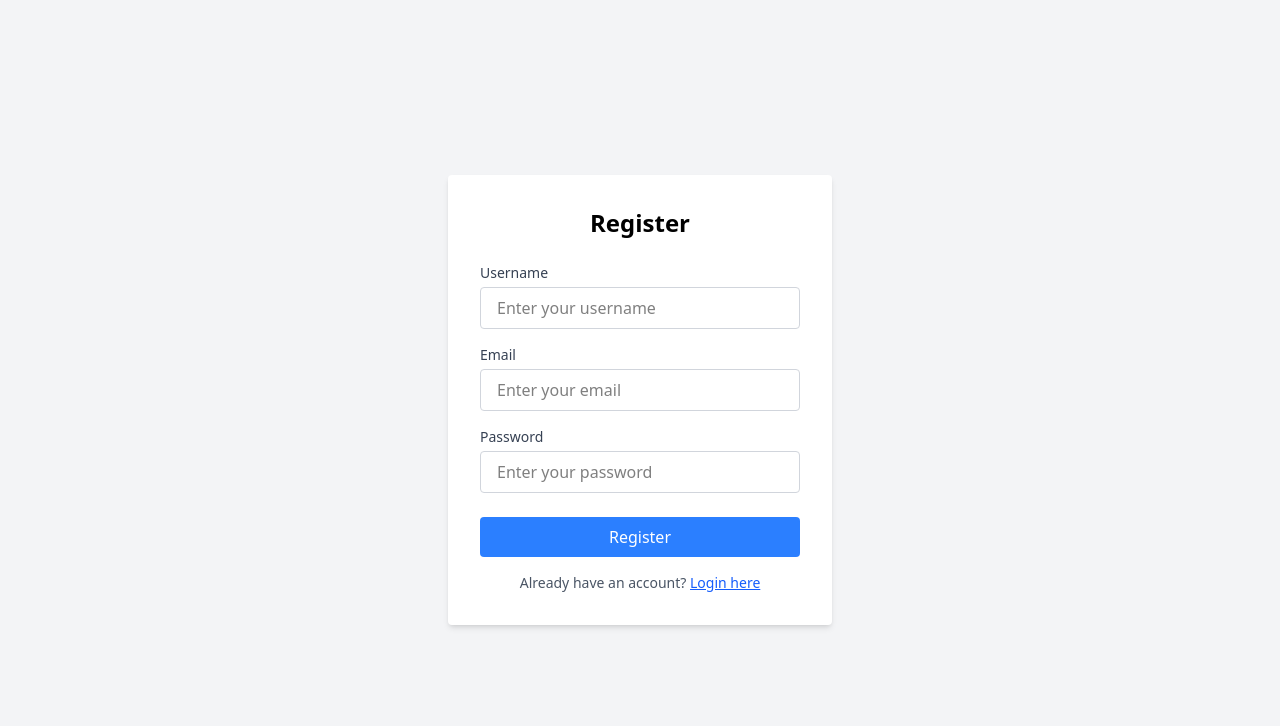
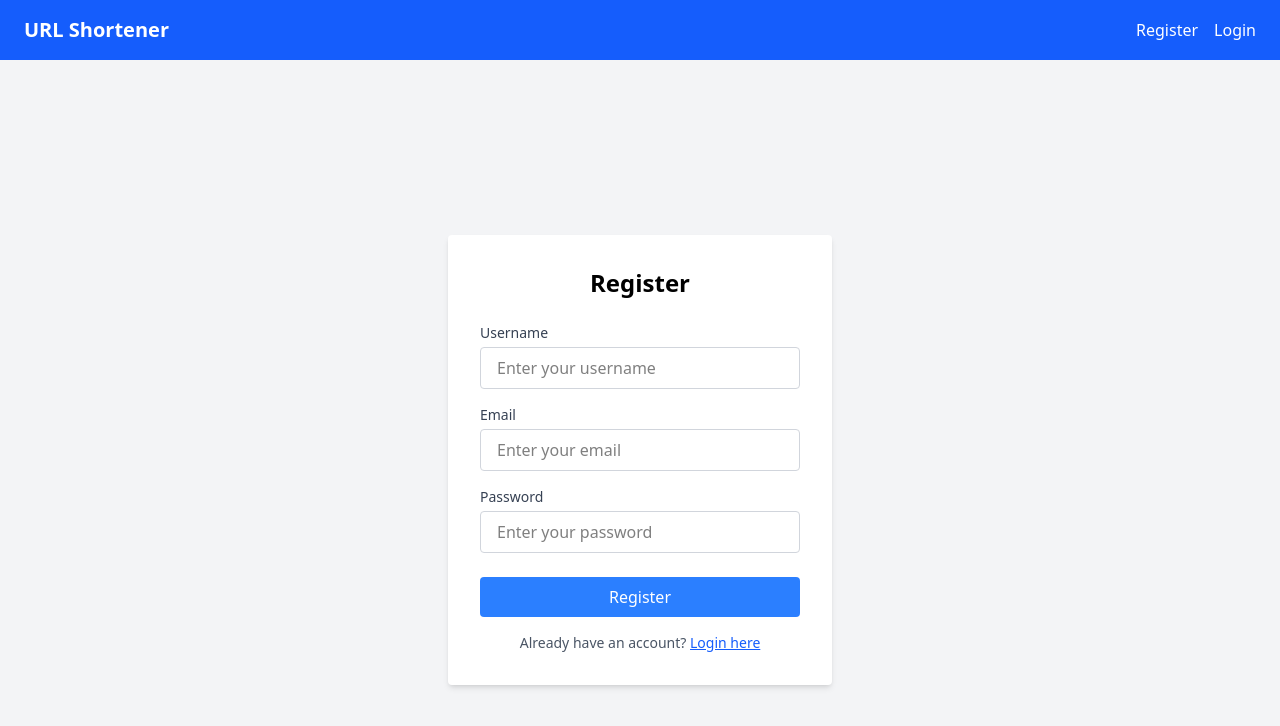
Before and after one commit to Tharunvasireddi/url-shortner, a React (Vite) app in the folder Frontend/: page /auth in a window 1280 px wide. Shown: the top 726 px of the page. Built offline with nearby package versions, Linux system fonts and the light colour scheme.

Commit message:
feat: implement routing with authentication and dashboard components

```diff
--- a/Frontend/package.json
+++ b/Frontend/package.json
@@ -11,6 +11,7 @@
   },
   "dependencies": {
     "@tanstack/react-query": "^5.82.0",
+    "@tanstack/react-router": "^1.127.3",
     "axios": "^1.10.0",
     "react": "^19.1.0",
     "react-dom": "^19.1.0"
--- a/Frontend/src/App.jsx
+++ b/Frontend/src/App.jsx
@@ -3,13 +3,16 @@ import Homepage from "./pages/Homepage";
 import LoginForm from "./components/LoginForm";
 import AuthPage from "./pages/AuthPage";
 import RegisterForm from "./components/RegisterForm";
+import { Outlet } from "@tanstack/react-router";
+import Navbar from "./components/Navbar";
 
-const App = () => {
+const RootLayout = () => {
   return (
     <>
-      <AuthPage/>
+      <Navbar />
+      <Outlet />
     </>
   );
 };
 
-export default App;
+export default RootLayout;
--- /dev/null
+++ b/Frontend/src/components/Navbar.jsx
@@ -0,0 +1,21 @@
+import React from "react";
+import { Link } from "@tanstack/react-router";
+import AuthPage from "../pages/AuthPage";
+
+function Navbar() {
+  return (
+    <nav className="flex items-center justify-between px-6 py-4 bg-blue-600 text-white shadow">
+      <div className="text-xl font-bold">URL Shortener</div>
+      <div className="flex gap-4">
+        <Link to="/auth" className="hover:underline text-white">
+          Register
+        </Link>
+        <Link to="/auth" className="hover:underline text-white">
+          Login
+        </Link>
+      </div>
+    </nav>
+  );
+}
+
+export default Navbar;
--- a/Frontend/src/main.jsx
+++ b/Frontend/src/main.jsx
@@ -1,13 +1,15 @@
 import { StrictMode } from "react";
 import { createRoot } from "react-dom/client";
 import "./index.css";
-import App from "./App.jsx";
+import { RouterProvider, createRouter } from "@tanstack/react-router";
 import { QueryClientProvider, QueryClient } from "@tanstack/react-query";
+import { routeTree } from "./routing/routeTree.js";
+const router = createRouter({ routeTree });
 const queryClient = new QueryClient();
 createRoot(document.getElementById("root")).render(
   <StrictMode>
     <QueryClientProvider client={queryClient}>
-      <App />
+      <RouterProvider router={router} />
     </QueryClientProvider>
   </StrictMode>
 );
--- /dev/null
+++ b/Frontend/src/pages/DashBoard.jsx
@@ -0,0 +1,9 @@
+import React from 'react'
+
+function DashBoard() {
+  return (
+    <div>DashBoard</div>
+  )
+}
+
+export default DashBoard
--- /dev/null
+++ b/Frontend/src/routing/auth-route.js
@@ -0,0 +1,10 @@
+import { createRoute } from "@tanstack/react-router";
+import { rootRoute } from "./routeTree";
+import AuthPage from "../pages/AuthPage";
+const authRoute = createRoute({
+  getParentRoute: () => rootRoute,
+  path: "/auth",
+  component: AuthPage,
+});
+
+export { authRoute };
--- /dev/null
+++ b/Frontend/src/routing/dashboard-route.js
@@ -0,0 +1,11 @@
+import { createRoute } from "@tanstack/react-router";
+import { rootRoute } from "./routeTree";
+import DashBoard from "../pages/DashBoard";
+
+const dashBoardRoute = createRoute({
+  getParentRoute: () => rootRoute,
+  path: "/dashboard",
+  component: DashBoard,
+});
+
+export { dashBoardRoute };
--- /dev/null
+++ b/Frontend/src/routing/home-route.js
@@ -0,0 +1,11 @@
+import { createRoute } from "@tanstack/react-router";
+import { rootRoute } from "./routeTree";
+import Homepage from "../pages/Homepage";
+
+const homeRoute = createRoute({
+  getParentRoute: () => rootRoute,
+  path: "/",
+  component: Homepage,
+});
+
+export { homeRoute };
--- /dev/null
+++ b/Frontend/src/routing/routeTree.js
@@ -0,0 +1,14 @@
+import RootLayout from "../App";
+import { createRootRoute } from "@tanstack/react-router";
+import { authRoute } from "./auth-route";
+import { dashBoardRoute } from "./dashboard-route";
+import { homeRoute } from "./home-route";
+export const rootRoute = createRootRoute({
+  component: RootLayout,
+});
+
+export const routeTree = rootRoute.addChildren([
+  authRoute,
+  dashBoardRoute,
+  homeRoute,
+]);
```
Also changed, not shown: 1 other file (tests, documents, lock files or other folders).
